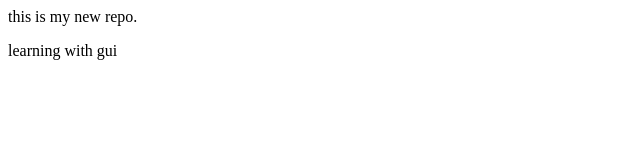
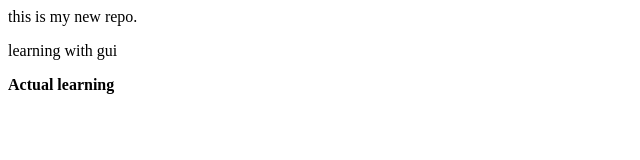
Before and after one commit to Vineet55423/Local-Repo, a plain HTML site: page index.html in a window 1280 px wide. Shown: the whole page, without its empty margins (0-640 px from the left). Drawn offline with Linux system fonts and the light colour scheme.

Commit message:
Gui testing

```diff
--- a/index.html
+++ b/index.html
@@ -1,2 +1,3 @@
 <p> this is my new repo. </p>
 <p>learning with gui </p>
+<b> Actual learning </b>
```
